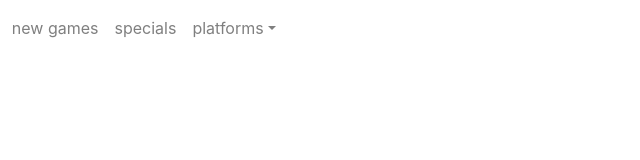
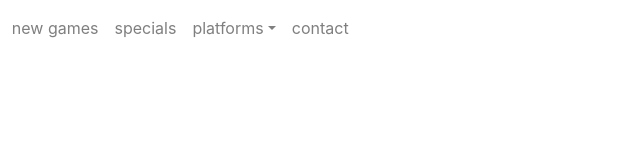
Before and after one commit to joudsabz1/flynn-s-website, a plain HTML site: page index.html in a window 1280 px wide. Shown: the full height of the page, 120-760 px from the left. Drawn offline with nearby package versions, Linux system fonts and the light colour scheme.

Commit message:
added contact button and moved search bar

```diff
--- a/index.html
+++ b/index.html
@@ -41,6 +41,9 @@
 					<a class="dropdown-item waves-effect waves-light" href="pc.html">pc</a>
                 </div>
             </li>
+			<li class="nav-item">
+                <a class="nav-link waves-effect waves-light" href="contact.html">contact</a>
+            </li>
         </ul>
         <form class="form-inline">
             <div class="md-form my-0">
```
